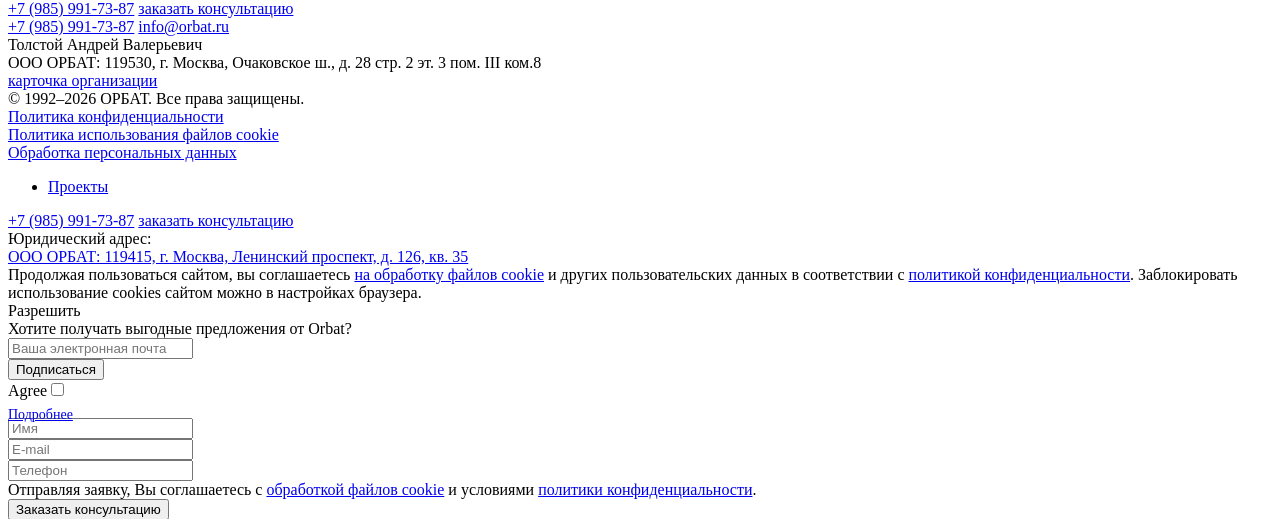
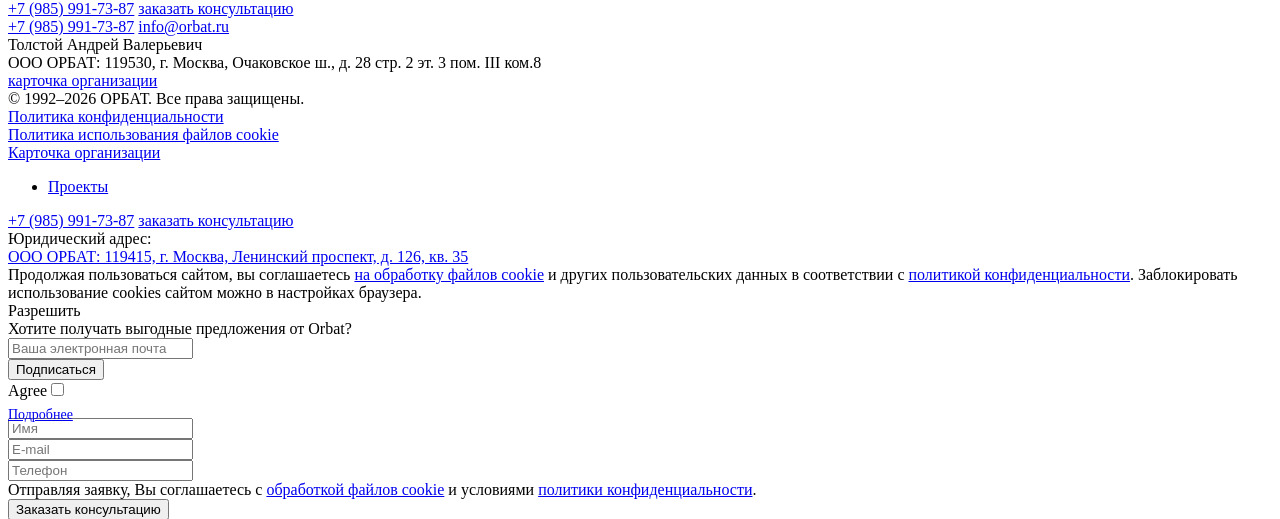
Before and after one commit to s-fog/orbat, a Yii app: template frontend/views/textpage/contacts.php in a window 1280 px wide. Shown: the part 123-642 px from the top of the page. Run offline with PHP 8.4 and a stand-in for Yii, Linux system fonts and the light colour scheme; the template is opened without the code that fills it, so the values that code supplies are empty; form fields are guessed from the names that the template uses; some libraries are stand-ins or nearby versions.

Commit message:
Карточка организации

```diff
--- a/frontend/views/layouts/_footer.php
+++ b/frontend/views/layouts/_footer.php
@@ -18,7 +18,7 @@ use yii\widgets\ActiveForm;
               <br>
                 <a href="/cookie_policy.pdf" target="_blank" class="mainFooter__prav"><span>Политика использования файлов cookie</span></a>
               <br>
-                <a href="/00_doc.pdf" target="_blank" class="mainFooter__prav"><span>Обработка персональных данных</span></a>
+                <a href="/cart_org.pdf" target="_blank" class="mainFooter__prav"><span>Карточка организации</span></a>
             </div>
             <div class="mainFooter__middle">
                 <div class="mainFooter__middleLeft">
--- a/frontend/views/textpage/contacts.php
+++ b/frontend/views/textpage/contacts.php
@@ -12,7 +12,7 @@ $this->params['name'] = $model->name;
     <a href="mailto:info@orbat.ru" class="contactsPage__email">info@orbat.ru</a>
     <div class="contactsPage__text">Толстой Андрей Валерьевич</div>
     <div class="contactsPage__text">ООО ОРБАТ: 119530, г. Москва, Очаковское ш., д. 28 стр. 2 эт. 3 пом. III ком.8</div>
-    <a href="#" class="contactsPage__button">карточка организации</a>
+    <a href="/cart_org.pdf" target="_blank" class="contactsPage__button">карточка организации</a>
     <?=$this->render('@frontend/views/blocks/socials')?>
 </div>
 
```
Also changed, not shown: 1 other file.
